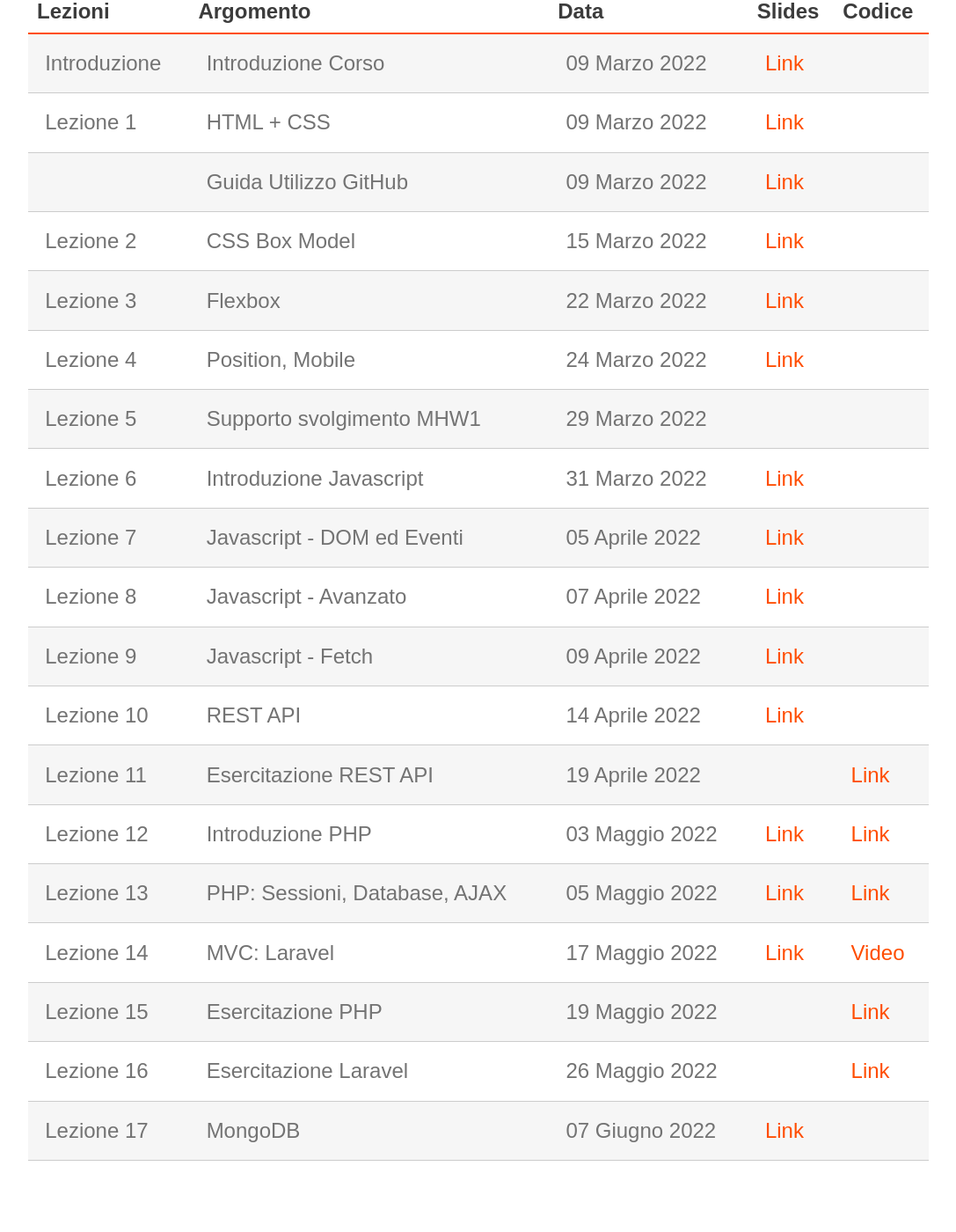
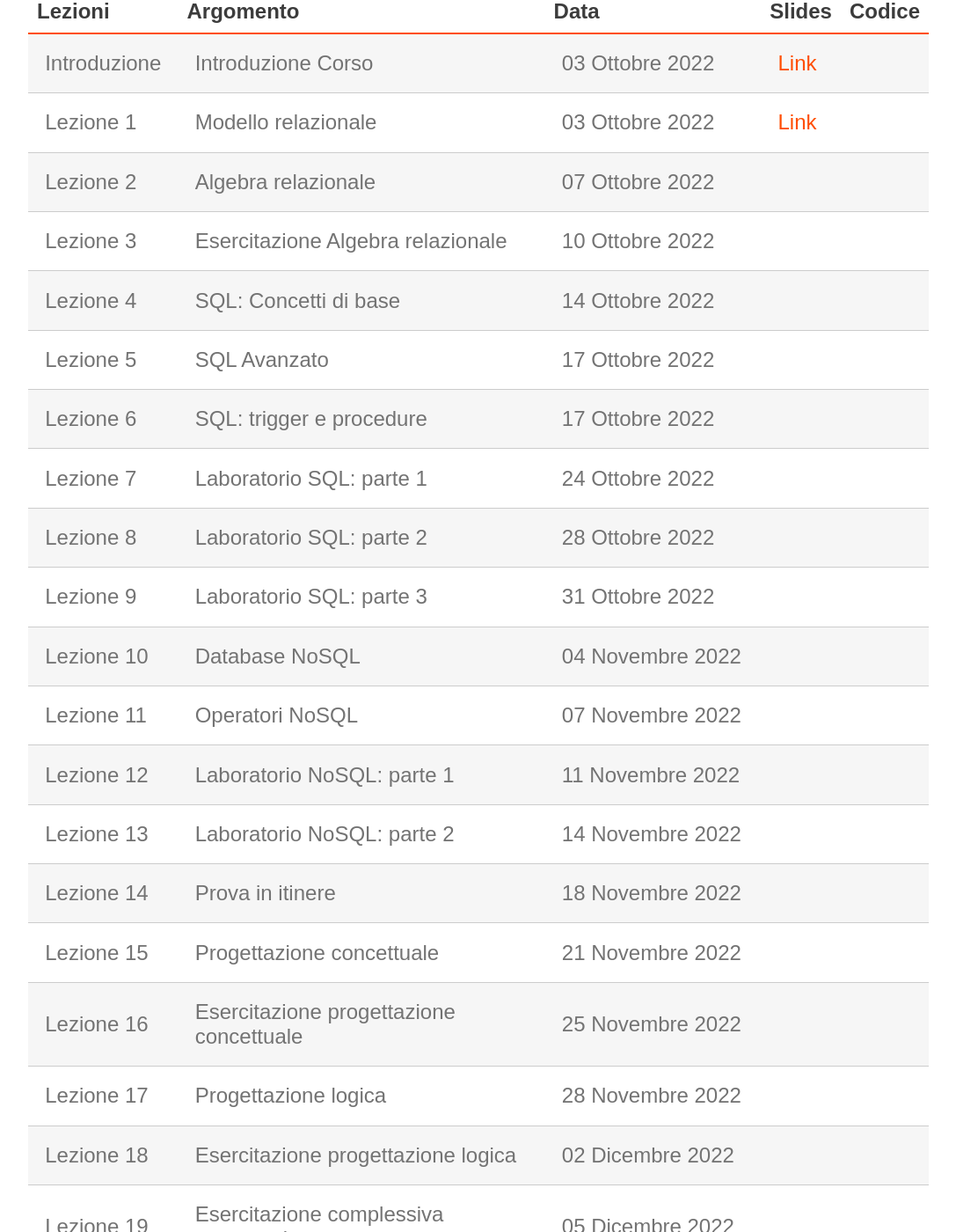
Before and after one commit to perceivelab/database-course, a Jekyll site: the page built from lezioni.md, in a window 1280 px wide and 1400 px high, scrolled down 321 px. Shown: the whole window at 88% size, without its empty margins (96-1183 px from the left). Built offline with Jekyll 4.4.1, drawn with Linux system fonts in a browser that asks for light colours; our own code applies the rules of GitHub Pages for plain Markdown files; some of the changed text lies outside the part shown.

Commit message:
Update lezioni.md

```diff
--- a/lezioni.md
+++ b/lezioni.md
@@ -7,26 +7,29 @@ Questa pagina contiene le slide, note e gli esempi di codice delle lezioni del c
 
 | Lezioni    | Argomento                                                       | Data            | Slides                          | Codice      |
 |------------|-----------------------------------------------------------------|-----------------|-------------------------------  |-------------|
-| Introduzione  | Introduzione Corso                                           | 09 Marzo 2022   | [Link](https://drive.google.com/file/d/12EHWP8JP0bh37-KipYWKobrrLyXBfPZ2/view?usp=sharing)                                         |             |
-| Lezione 1  | HTML + CSS                                                      | 09 Marzo 2022   | [Link](https://drive.google.com/file/d/1_90rl-51YiViR6deMLtBrlO4Zvf2BSew/view?usp=sharing)                                         |             |
-|           | Guida Utilizzo GitHub                                           | 09 Marzo 2022   | [Link](https://drive.google.com/file/d/1gDnhBQoDi3uQvRwM-B4ClwBO_qhgRIfo/view?usp=sharing)                     |             |
-| Lezione 2  | CSS Box Model                                                    | 15 Marzo 2022   | [Link](https://drive.google.com/file/d/180nPa4GNTvo0qR_iqiU1TSwAbB_8D1sM/view?usp=sharing)                                         |             |
-| Lezione 3  | Flexbox                                                    | 22 Marzo 2022   | [Link](https://drive.google.com/file/d/1AppEjI0lua0GmvrVDSZKFmfa7-XPdvAN/view?usp=sharing)                                      |             |
-| Lezione 4  | Position, Mobile                                                    | 24 Marzo 2022   | [Link](https://drive.google.com/file/d/1TWBpWSPqdgB9OeKdvcK83iBRtIVC0wsz/view?usp=sharing)                                      |             |
-| Lezione 5  | Supporto svolgimento MHW1                                                    | 29 Marzo 2022   |                                       |   |
-| Lezione 6  | Introduzione Javascript                                                    | 31 Marzo 2022   | [Link](https://drive.google.com/file/d/1pLs19EJxfBc2RpwrKPJAQbMPZCETdn5-/view?usp=sharing)                                      |             |
-| Lezione 7  |  Javascript - DOM ed Eventi                                                    | 05 Aprile 2022   | [Link](https://drive.google.com/file/d/1YEgz-03P4lhvCxhnR5a4rCZWhxTbXcMr/view?usp=sharing)                                      |             |
-| Lezione 8  |  Javascript - Avanzato                                                | 07 Aprile 2022   | [Link](https://drive.google.com/file/d/1GUM3-M2az8ihR8pPxSAdOxb5s4vh4hNO/view?usp=sharing)                                      |             |
-| Lezione 9  |  Javascript - Fetch                                                | 09 Aprile 2022   | [Link](https://drive.google.com/file/d/1Wu2HLKb4ffzrF5Wj8fcD-iFx1dZ83SQk/view?usp=sharing)                                      |             |
-| Lezione 10  |  REST API                                                | 14 Aprile 2022   | [Link](https://drive.google.com/file/d/1WlqKG1tRm-XBAiWfuhP5-jH0EV9iNCoA/view?usp=sharing)                                      |             |
-| Lezione 11  |  Esercitazione REST API                                                | 19 Aprile 2022   |                      |    [Link](https://studentiunict.sharepoint.com/:u:/s/WebProgramming2022-Esercitazione/EfKoTppb5yhPiq5bhOpxhQEBVo1qXNyjhOrp3Wbvgmew0w?e=jEVGPg)                          |
-| Lezione 12  |  Introduzione PHP                                                | 03 Maggio  2022   | [Link](https://drive.google.com/file/d/19nsemKs2DURwXaTauLqLYQDw7zunwNwl/view?usp=sharing)                                      | [Link](https://drive.google.com/file/d/1bRvoSqpUZCb0xte-0YQlSqjUxjpkhdTl/view?usp=sharing)    |
-| Lezione 13  |  PHP: Sessioni, Database, AJAX                                                | 05 Maggio 2022   | [Link](https://drive.google.com/file/d/1mN3pmgRFRiDfyvgIcUHiJsjJkgcaronG/view?usp=sharing)                                      |   [Link](https://drive.google.com/file/d/1iZP60Y8-tNwvlzLIkwnQbY-2KfZx4LD6/view?usp=sharing)          |
-| Lezione 14  | MVC: Laravel                                                    | 17 Maggio 2022   | [Link](https://drive.google.com/file/d/1_Rc9TtzuDEO2oE-p6rjTZMpBDUKzmbvJ/view?usp=sharing)                                      |      [Video](https://studentiunict-my.sharepoint.com/:v:/g/personal/concetto_spampinato_unict_it/EVbMnOsFqIxFg_0bpJX6haoB6_bw6XispGbS2LOZDj2vBg?e=tivghi)       |
-| Lezione 15  |  Esercitazione PHP                                                | 19 Maggio 2022   |                      |    [Link](https://studentiunict.sharepoint.com/:u:/s/DATABASESANDWEBPROGRAMMINGM-ZmoduloWEBPROGRAMMINGC.SPAMPI238-Lezioneprivata/Ef3goHTtMQxPkl3VW6llNQ0BOtb1iTw94y6dbdd7KgcaEw?e=49gYyd)
-| Lezione 16  |  Esercitazione Laravel                                                | 26 Maggio 2022   |                      |    [Link](https://studentiunict.sharepoint.com/:u:/s/WebProgramming2022-Esercitazione/EePUJ5qPAoBBsNmjEinCR_MBKUonTAsXWV1kK9Kltoxobg?e=j5ycgJ)
-| Lezione 17  |  MongoDB                                                | 07 Giugno 2022   |                          [Link](https://drive.google.com/file/d/1xc2Ovw4RJa3aNX0nf_1d9iVBQ_OfF1pq/view?usp=sharing)     |
-
+| Introduzione  | Introduzione Corso                    | 03 Ottobre 2022   | [Link](https://drive.google.com/file/d/12EHWP8JP0bh37-KipYWKobrrLyXBfPZ2/view?usp=sharing)                                         |             |
+| Lezione 1  | Modello relazionale                      | 03 Ottobre 2022   | [Link](https://drive.google.com/file/d/1_90rl-51YiViR6deMLtBrlO4Zvf2BSew/view?usp=sharing)        |             |
+| Lezione 2  | Algebra relazionale                      | 07 Ottobre 2022   |                         |             |
+| Lezione 3  | Esercitazione Algebra relazionale        | 10 Ottobre 2022   |                         |             |
+| Lezione 4  | SQL: Concetti di base                    | 14 Ottobre 2022   |                         |             |
+| Lezione 5  | SQL Avanzato                             | 17 Ottobre 2022   |                         |             |
+| Lezione 6  | SQL: trigger e procedure                 | 17 Ottobre 2022   |                         |             |
+| Lezione 7  | Laboratorio SQL: parte 1                 | 24 Ottobre 2022   |                         |             |
+| Lezione 8  | Laboratorio SQL: parte 2                 | 28 Ottobre 2022   |                         |             |
+| Lezione 9  | Laboratorio SQL: parte 3                 | 31 Ottobre 2022   |                         |             |
+| Lezione 10 | Database NoSQL                           | 04 Novembre 2022  |                         |             |
+| Lezione 11 | Operatori NoSQL                          | 07 Novembre 2022  |                         |             |
+| Lezione 12 | Laboratorio NoSQL: parte 1               | 11 Novembre 2022  |                         |             |
+| Lezione 13 | Laboratorio NoSQL: parte 2               | 14 Novembre 2022  |                         |             |
+| Lezione 14 | Prova in itinere                         | 18 Novembre 2022  |                         |             |
+| Lezione 15 | Progettazione concettuale                | 21 Novembre 2022  |                         |             |
+| Lezione 16 | Esercitazione progettazione concettuale  | 25 Novembre 2022  |                         |             |
+| Lezione 17 | Progettazione logica                     | 28 Novembre 2022  |                         |             |
+| Lezione 18 | Esercitazione progettazione logica       | 02 Dicembre 2022  |                         |             |
+| Lezione 19 | Esercitazione complessiva progettazione  | 05 Dicembre 2022  |                         |             |
+| Lezione 20 | Esercitazione complessiva progettazione  | 09 Dicembre 2022  |                         |             |
+| Lezione 21 | Seminario Database in Industria          | 16 Dicembre 2022  |                         |             |
+| Lezione 22 | Prova in itinere progettazione           | 19-23 Dicembre 2022  |                         |             |
 
 
 
```
